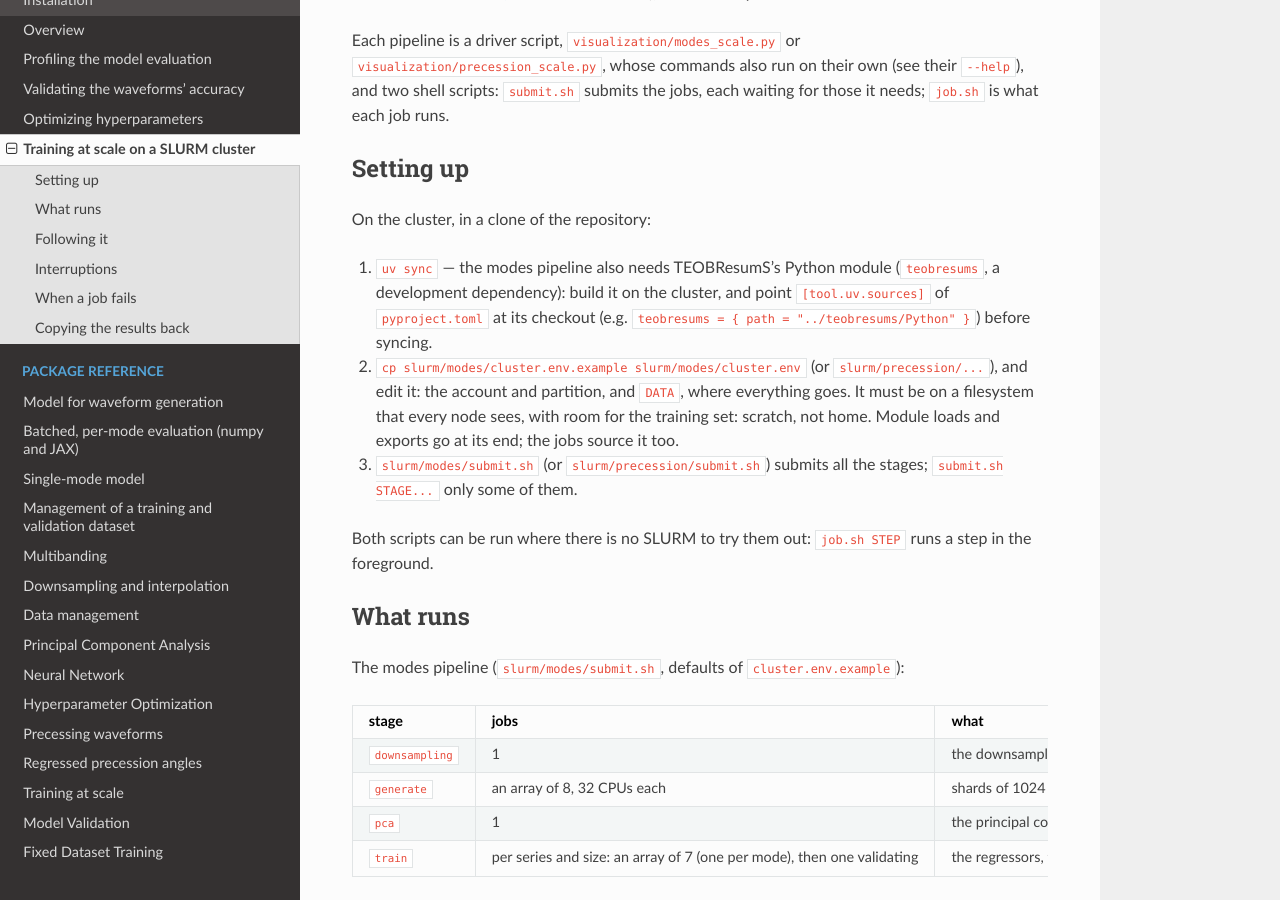
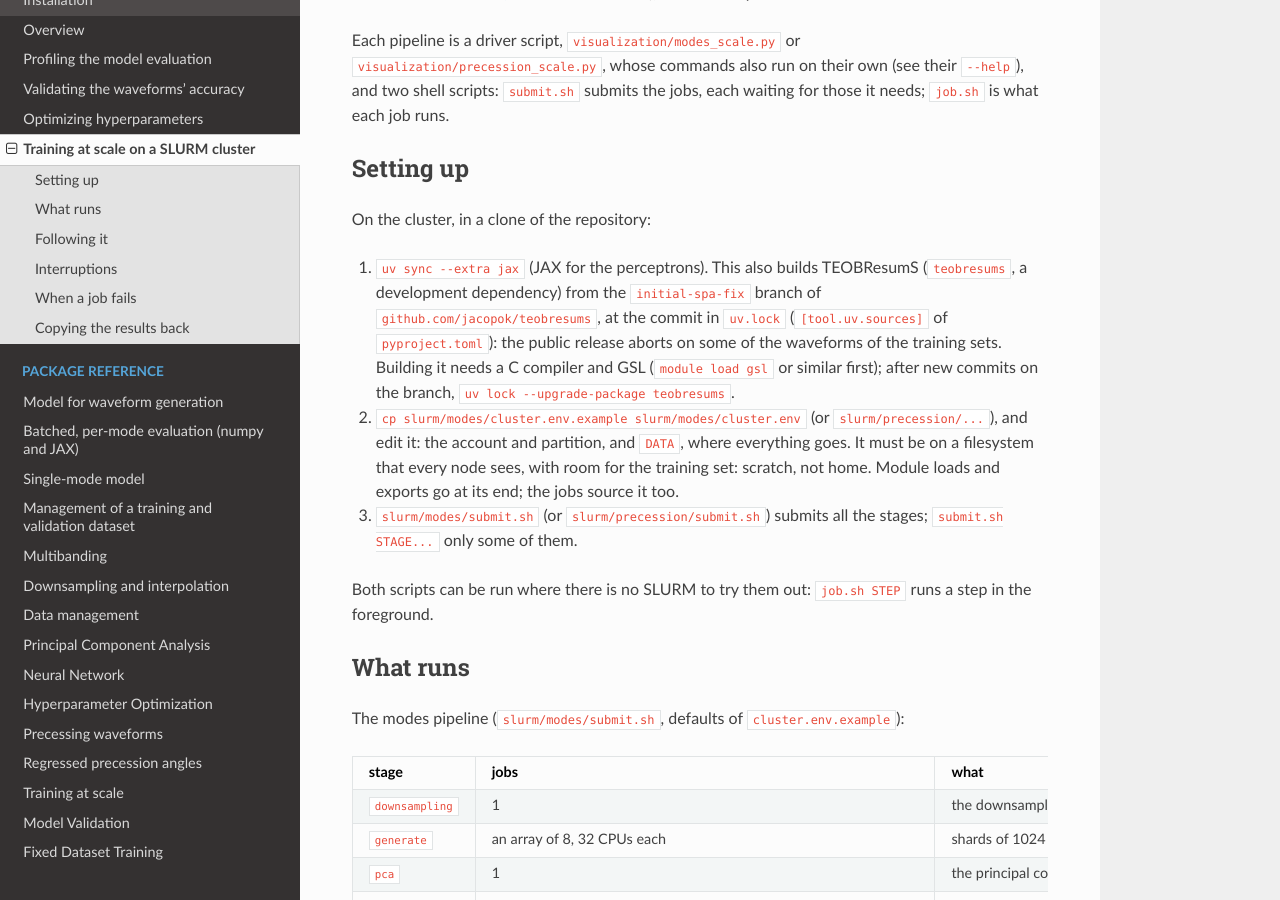
Before and after one commit to jacopok/mlgw_bns, a Sphinx documentation site: the page built from docs/usage_guides/cluster.md, in a window 1280 px wide and 900 px high, scrolled down 352 px. Built offline with Sphinx 7.4.7 and the Read the Docs theme 3.1.0, drawn with Linux system fonts in a browser that asks for light colours.

Commit message:
TEOBResumS from the initial-spa-fix branch of jacopok/teobresums
The public release aborts (SIGABRT) on some of the waveforms of the training
sets; the fork does not, and reproduces the shards made with the local
checkout bit for bit. submit.sh checks that the environment imports
TEOBResumS and JAX before submitting; the guide says to uv sync --extra jax.

Co-Authored-By: Claude Opus 5.5 <noreply@anthropic.com>

```diff
--- a/docs/usage_guides/cluster.md
+++ b/docs/usage_guides/cluster.md
@@ -23,10 +23,13 @@ waiting for those it needs; `job.sh` is what each job runs.
 
 On the cluster, in a clone of the repository:
 
-1. `uv sync` --- the modes pipeline also needs TEOBResumS's Python module
-   (`teobresums`, a development dependency): build it on the cluster, and
-   point `[tool.uv.sources]` of `pyproject.toml` at its checkout (e.g.
-   `teobresums = { path = "../teobresums/Python" }`) before syncing.
+1. `uv sync --extra jax` (JAX for the perceptrons). This also builds
+   TEOBResumS (`teobresums`, a development dependency) from the
+   `initial-spa-fix` branch of `github.com/jacopok/teobresums`, at the commit
+   in `uv.lock` (`[tool.uv.sources]` of `pyproject.toml`): the public release
+   aborts on some of the waveforms of the training sets. Building it needs a C
+   compiler and GSL (`module load gsl` or similar first); after new commits
+   on the branch, `uv lock --upgrade-package teobresums`.
 2. `cp slurm/modes/cluster.env.example slurm/modes/cluster.env` (or
    `slurm/precession/...`), and edit it: the account and partition, and
    `DATA`, where everything goes. It must be on a filesystem that every node
--- a/pyproject.toml
+++ b/pyproject.toml
@@ -90,3 +90,8 @@ packages = ["mlgw_bns"]
 
 [tool.isort]
 profile = "black"
+
+[tool.uv.sources]
+# the fork's initial-spa-fix branch: the public TEOBResumS aborts on some of
+# the waveforms of the training sets
+teobresums = { git = "https://github.com/jacopok/teobresums", branch = "initial-spa-fix", subdirectory = "Python" }
```
Also changed, not shown: 6 other files.
